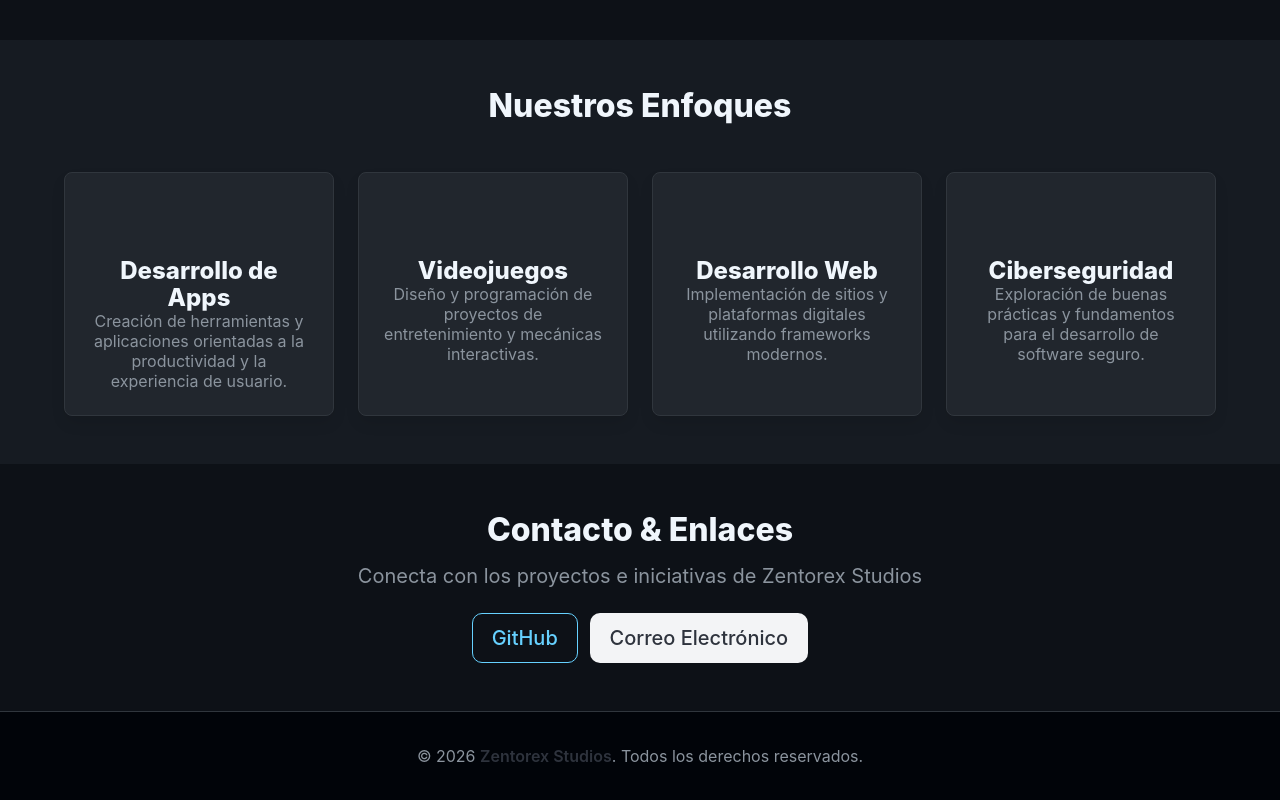
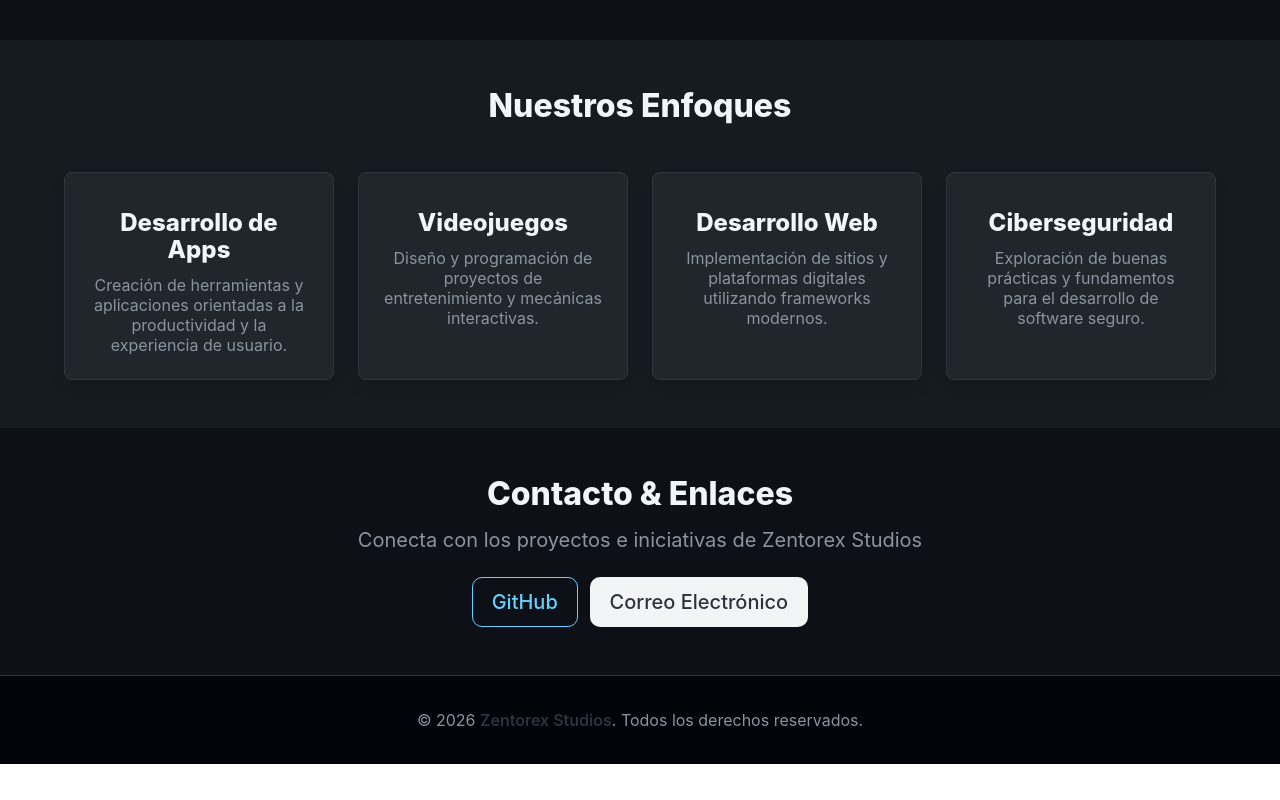
Before and after one commit to ZentorexStudios/Zentorex-Studios, a plain HTML site: page index.html in a window 1280 px wide. Shown: the part 798-1598 px from the top of the page. After the commit the page ends 1562 px from the top, so only its background shows below. Drawn offline with nearby package versions, Linux system fonts and the light colour scheme.

Commit message:
Refactor del index.html

```diff
--- a/index.html
+++ b/index.html
@@ -43,12 +43,8 @@
       <div class="column is-12-mobile is-6-tablet is-3-desktop">
         <div class="card card-zentorex">
           <div class="card-content has-text-centered">
-                            <span class="icon is-large text-blue-light">
-                                <i class="fas fa-2x fa-mobile-alt"></i>
-                            </span>
-                            <p class="title is-4 text-white mt-3">Desarrollo de Apps</p>
-                            <p class="subtitle is-6 text-gray-light">Creación de herramientas y aplicaciones orientadas
-                                a la productividad y la experiencia de usuario.</p>
+            <p class="title is-4 text-white mt-3 mb-3">Desarrollo de Apps</p>
+            <p class="subtitle is-6 text-gray-light">Creación de herramientas y aplicaciones orientadas a la productividad y la experiencia de usuario.</p>
           </div>
         </div>
       </div>
@@ -56,12 +52,8 @@
       <div class="column is-12-mobile is-6-tablet is-3-desktop">
         <div class="card card-zentorex">
           <div class="card-content has-text-centered">
-                            <span class="icon is-large text-blue-light">
-                                <i class="fas fa-2x fa-gamepad"></i>
-                            </span>
-                            <p class="title is-4 text-white mt-3">Videojuegos</p>
-                            <p class="subtitle is-6 text-gray-light">Diseño y programación de proyectos de
-                                entretenimiento y mecánicas interactivas.</p>
+            <p class="title is-4 text-white mt-3 mb-3">Videojuegos</p>
+            <p class="subtitle is-6 text-gray-light">Diseño y programación de proyectos de entretenimiento y mecánicas interactivas.</p>
           </div>
         </div>
       </div>
@@ -69,12 +61,8 @@
       <div class="column is-12-mobile is-6-tablet is-3-desktop">
         <div class="card card-zentorex">
           <div class="card-content has-text-centered">
-                            <span class="icon is-large text-blue-light">
-                                <i class="fas fa-2x fa-code"></i>
-                            </span>
-                            <p class="title is-4 text-white mt-3">Desarrollo Web</p>
-                            <p class="subtitle is-6 text-gray-light">Implementación de sitios y plataformas digitales
-                                utilizando frameworks modernos.</p>
+            <p class="title is-4 text-white mt-3 mb-3">Desarrollo Web</p>
+            <p class="subtitle is-6 text-gray-light">Implementación de sitios y plataformas digitales utilizando frameworks modernos.</p>
           </div>
         </div>
       </div>
@@ -82,12 +70,8 @@
       <div class="column is-12-mobile is-6-tablet is-3-desktop">
         <div class="card card-zentorex">
           <div class="card-content has-text-centered">
-                            <span class="icon is-large text-blue-light">
-                                <i class="fas fa-2x fa-shield-alt"></i>
-                            </span>
-                            <p class="title is-4 text-white mt-3">Ciberseguridad</p>
-                            <p class="subtitle is-6 text-gray-light">Exploración de buenas prácticas y fundamentos para
-                                el desarrollo de software seguro.</p>
+            <p class="title is-4 text-white mt-3 mb-3">Ciberseguridad</p>
+            <p class="subtitle is-6 text-gray-light">Exploración de buenas prácticas y fundamentos para el desarrollo de software seguro.</p>
           </div>
         </div>
       </div>
```
Lines whose indentation alone changed are shown as unchanged.
